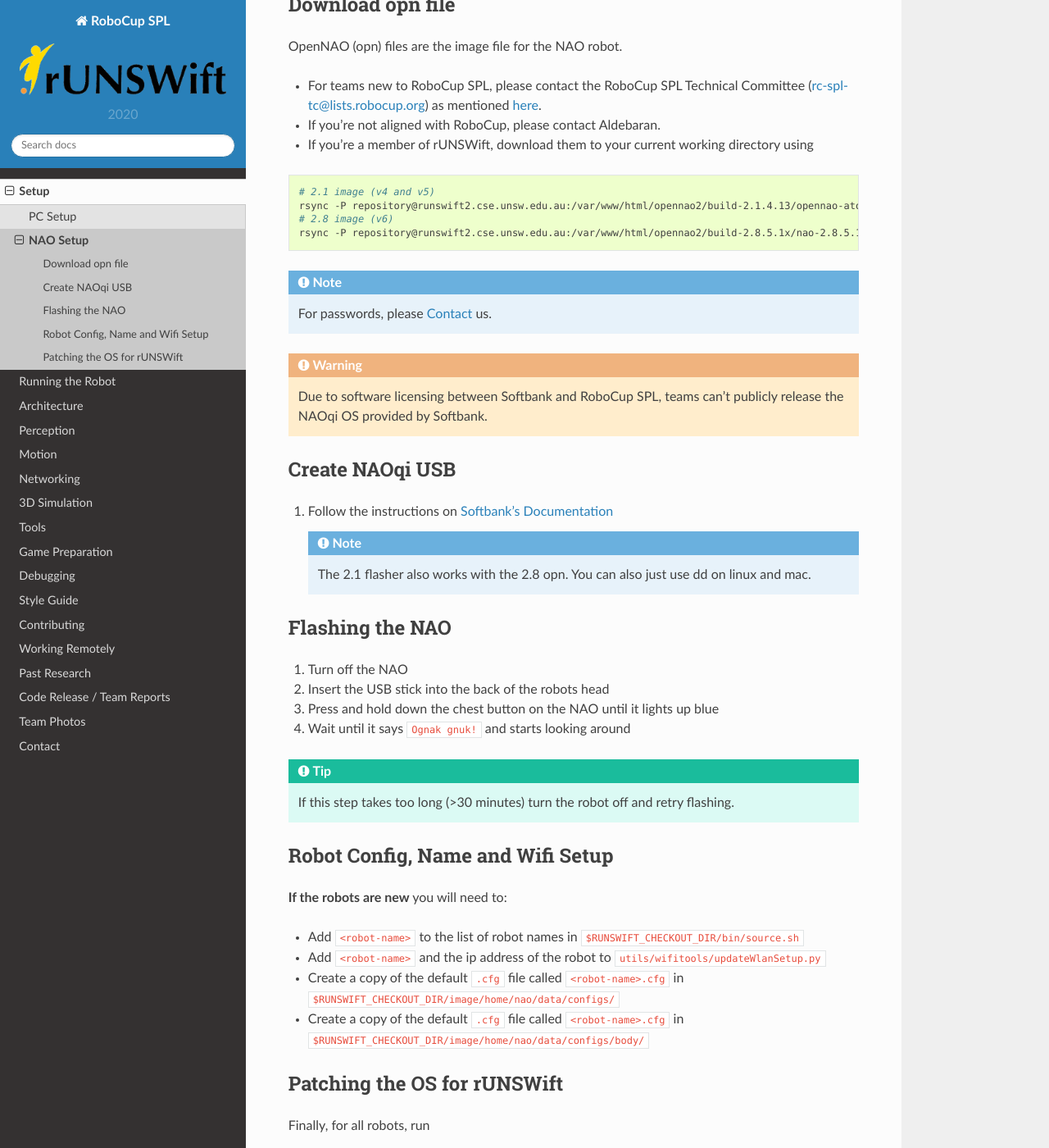
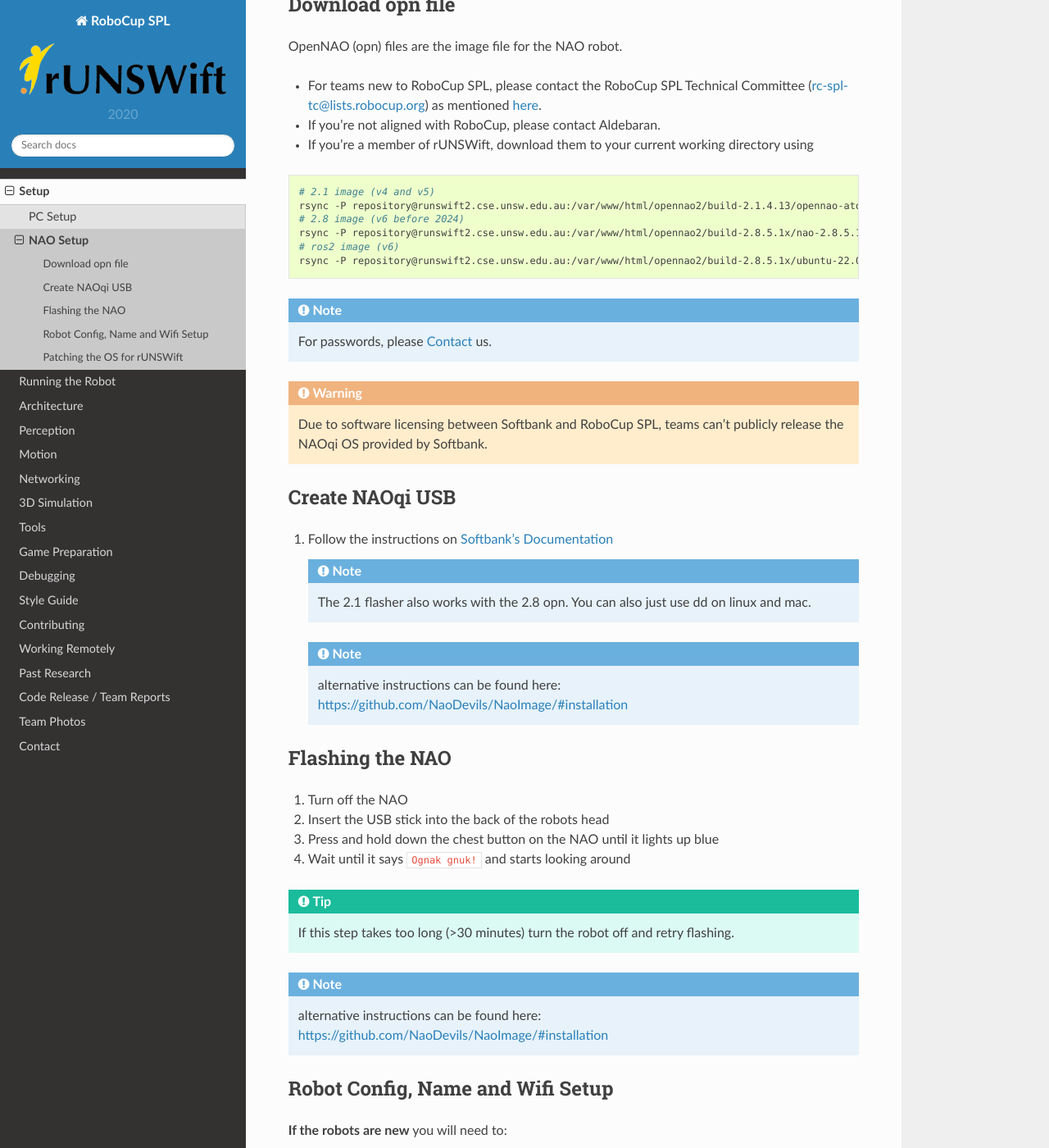
Before and after one commit to UNSWComputing/rUNSWift-docs, a Sphinx documentation site: the page built from source/setup/nao_setup.rst, in a window 1280 px wide and 1400 px high, scrolled down 464 px. Shown: the whole window at 82% size. Built offline with Sphinx 7.4.7 and the Read the Docs theme 2.0.0, drawn with Linux system fonts in a browser that asks for light colours.

Commit message:
naoimage instructions

```diff
--- a/source/setup/nao_setup.rst
+++ b/source/setup/nao_setup.rst
@@ -31,8 +31,10 @@
 
     # 2.1 image (v4 and v5)
     rsync -P repository@runswift2.cse.unsw.edu.au:/var/www/html/opennao2/build-2.1.4.13/opennao-atom-system-image-2.1.4.13_2015-08-27.opn .
-    # 2.8 image (v6)
+    # 2.8 image (v6 before 2024)
     rsync -P repository@runswift2.cse.unsw.edu.au:/var/www/html/opennao2/build-2.8.5.1x/nao-2.8.5.11_ROBOCUP_ONLY_with_root.opn .
+    # ros2 image (v6)
+    rsync -P repository@runswift2.cse.unsw.edu.au:/var/www/html/opennao2/build-2.8.5.1x/ubuntu-22.04-ros2.opn .
 
 .. note::
     For passwords, please :ref:`contact` us.
@@ -51,6 +53,8 @@
     .. note::
         The 2.1 flasher also works with the 2.8 opn.  You can also just use dd on linux and mac.
 
+    .. note::
+        alternative instructions can be found here: https://github.com/NaoDevils/NaoImage/#installation
 
 ****************
 Flashing the NAO
@@ -63,6 +67,9 @@
 
 .. tip::
     If this step takes too long (>30 minutes) turn the robot off and retry flashing.
+
+.. note::
+    alternative instructions can be found here: https://github.com/NaoDevils/NaoImage/#installation
 
 *********************************
 Robot Config, Name and Wifi Setup
```
